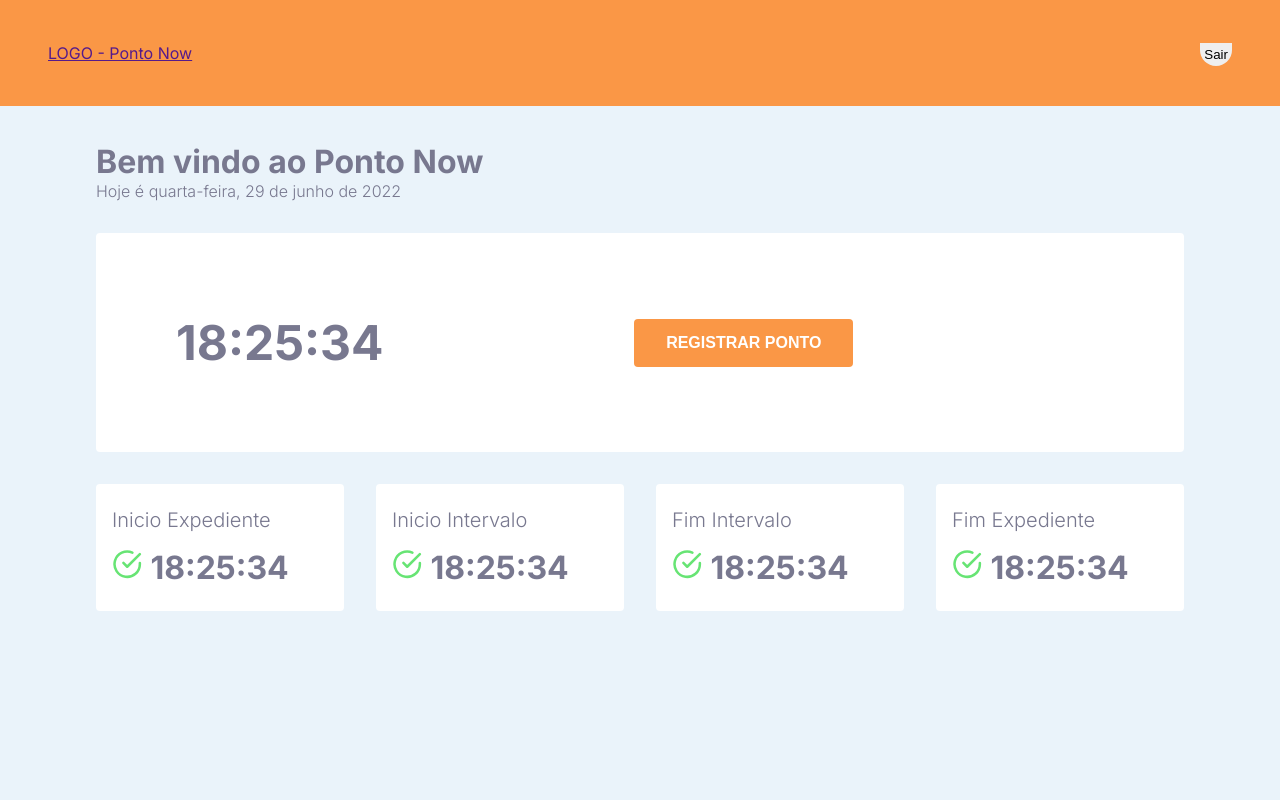
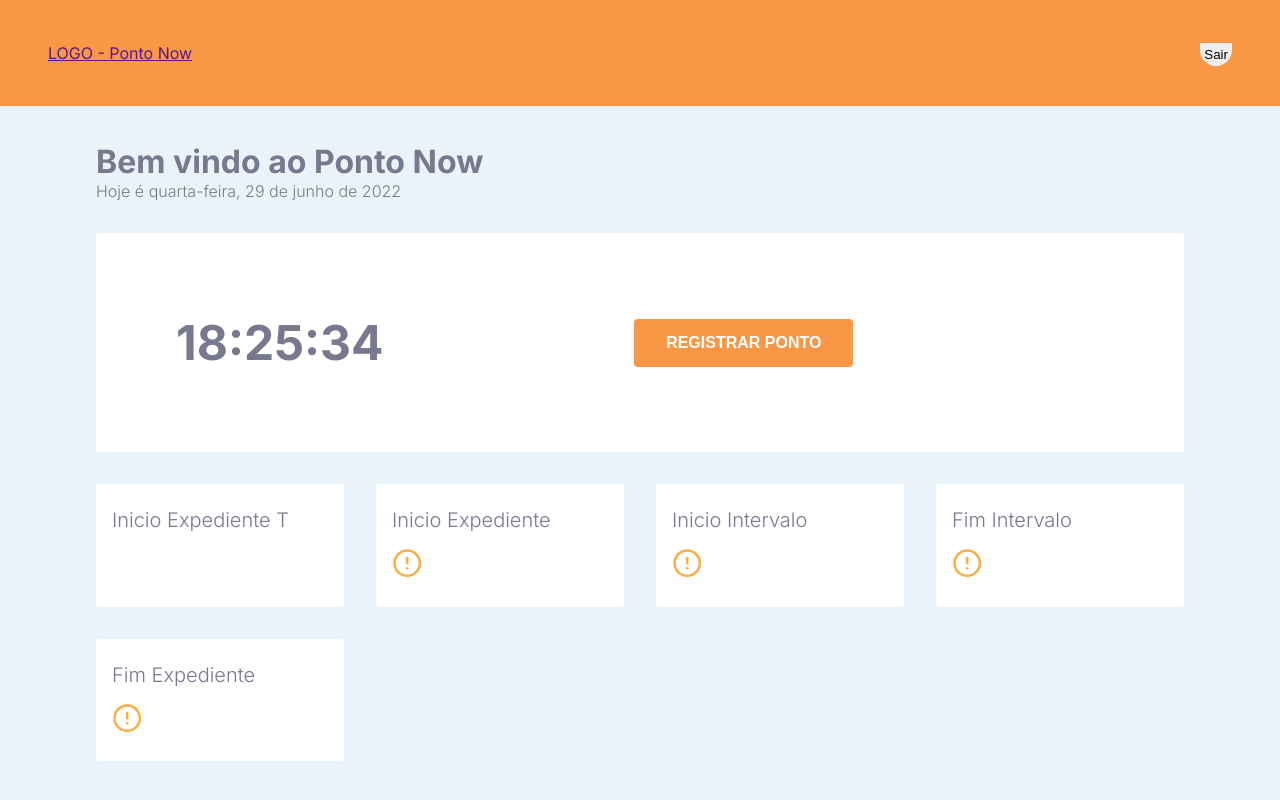
Before and after one commit to jorgelucasalima/pontonow, a React (Create React App) app: page /batidaponto in a window 1280 px wide. Built offline with nearby package versions, Linux system fonts and the light colour scheme; no server answers.

Commit message:
atualização na busca do documento

```diff
--- a/src/components/BodyPonto/index.jsx
+++ b/src/components/BodyPonto/index.jsx
@@ -10,16 +10,17 @@ export function BodyPonto(props) {
   //estados
   const [isModalBatidaPontoOpen, setIsModalBatidaPontoOpen] = useState(false);
   const [dataAtual, setDataAtual] = useState(new Date())
-  const [pontoDia, setPontoDia] = useState({})
+  const [registros, setRegistros] = useState([])
 
-  //console.log('Ponto: ',pontoDia)
+  //console.log('REGISTRO: ', registros)
+
+
+
+
+  //usando para não dá erro na renderização do html
+  const [a, setA] = useState('')
 
   useEffect( () => {
-
-    getPontos()
-
-  }, [pontoDia])
-
 
     async function getPontos() {
       // instacia datas
@@ -44,16 +45,20 @@ export function BodyPonto(props) {
         .get()
 
         docPonto.forEach(item => {
-        //console.log('item: ',item.data())
-        if (item.data().status === 'inicio_expediente') {
-          setPontoDia('inicio_expediente', item.data().ponto.toDate())
-        } else if (item.data().status === 'inicio_intervalo') {
-          setPontoDia('inicio_intervalo', item.data().ponto.toDate())
+          let _item = item.data().ponto.toDate()
+          setRegistros([...registros, _item])
+
+        })
     }
 
-      })
+      getPontos()
 
-    }
+  }, [])
+
+
+
+
+
 
   //funções
   function abrirModalBatidaPonto() {
@@ -92,12 +97,19 @@ export function BodyPonto(props) {
 
       <ContentRegistrosDia>
       <div>
+        <p>Inicio Expediente T</p>
+
+
+      </div>
+
+
+      <div>
           <p>Inicio Expediente</p>
           {
-            pontoDia.inicio_expediente !== '' ? (
+            a !== '' ? (
               <>
                 <FiCheckCircle className='check'/>
-                <strong>{ new Intl.DateTimeFormat('pt-BR', {hour: 'numeric', minute:'numeric', second:'numeric' }).format(pontoDia.inicio_expediente) }</strong>
+                <strong>{ new Intl.DateTimeFormat('pt-BR', {hour: 'numeric', minute:'numeric', second:'numeric' }).format(a) }</strong>
               </>
             ) : (
               <>
@@ -110,10 +122,10 @@ export function BodyPonto(props) {
         <div>
           <p>Inicio Intervalo</p>
           {
-            pontoDia.inicio_intervalo !== '' ? (
+            a !== '' ? (
               <>
                 <FiCheckCircle className='check'/>
-                <strong>{ new Intl.DateTimeFormat('pt-BR', {hour: 'numeric', minute:'numeric', second:'numeric' }).format(pontoDia.inicio_intervalo) }</strong>
+                <strong>{ new Intl.DateTimeFormat('pt-BR', {hour: 'numeric', minute:'numeric', second:'numeric' }).format(a) }</strong>
               </>
             ) : (
               <>
@@ -126,10 +138,10 @@ export function BodyPonto(props) {
         <div>
           <p>Fim Intervalo</p>
           {
-            pontoDia.fim_intervalo !== '' ? (
+            a !== '' ? (
               <>
                 <FiCheckCircle className='check'/>
-                <strong>{ new Intl.DateTimeFormat('pt-BR', {hour: 'numeric', minute:'numeric', second:'numeric' }).format(pontoDia.fim_intervalo) }</strong>
+                <strong>{ new Intl.DateTimeFormat('pt-BR', {hour: 'numeric', minute:'numeric', second:'numeric' }).format(a) }</strong>
               </>
             ) : (
               <>
@@ -142,10 +154,10 @@ export function BodyPonto(props) {
         <div>
           <p>Fim Expediente</p>
           {
-            pontoDia.fim_expediente !== '' ? (
+            a !== '' ? (
               <>
                 <FiCheckCircle className='check'/>
-                <strong>{ new Intl.DateTimeFormat('pt-BR', {hour: 'numeric', minute:'numeric', second:'numeric' }).format(pontoDia.fim_expediente) }</strong>
+                <strong>{ new Intl.DateTimeFormat('pt-BR', {hour: 'numeric', minute:'numeric', second:'numeric' }).format(a) }</strong>
               </>
             ) : (
               <>
```
Lines whose indentation alone changed are shown as unchanged.
